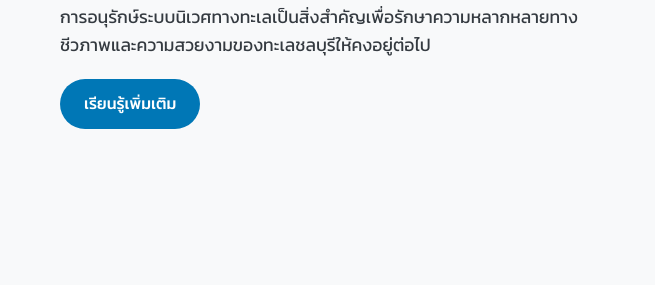
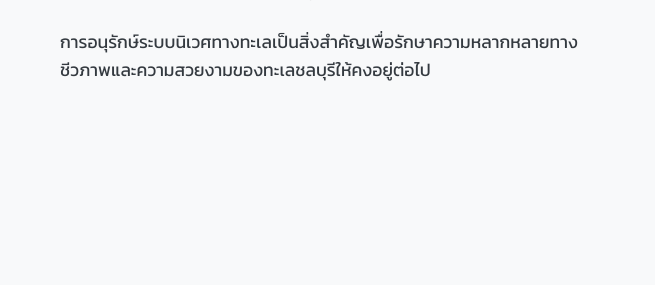
Before and after one commit to AnemoneTK/Chonburi-Web, a plain HTML site: page index.html in a window 1280 px wide. Shown: the part 2658-2947 px from the top of the page, 0-655 px from the left. Drawn offline with Linux system fonts and the light colour scheme.

Commit message:
[UPDATE]

```diff
--- a/index.html
+++ b/index.html
@@ -281,7 +281,7 @@
             <p>
               การอนุรักษ์ระบบนิเวศทางทะเลเป็นสิ่งสำคัญเพื่อรักษาความหลากหลายทางชีวภาพและความสวยงามของทะเลชลบุรีให้คงอยู่ต่อไป
             </p>
-            <a href="#" class="btn">เรียนรู้เพิ่มเติม</a>
+            <!-- <a href="#" class="btn">เรียนรู้เพิ่มเติม</a> -->
           </div>
           <div class="marine-gallery">
             <div
```
